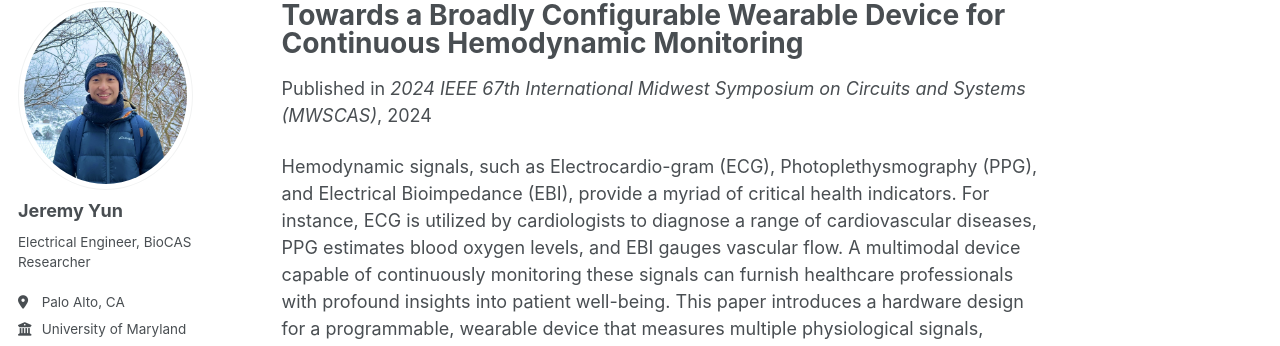
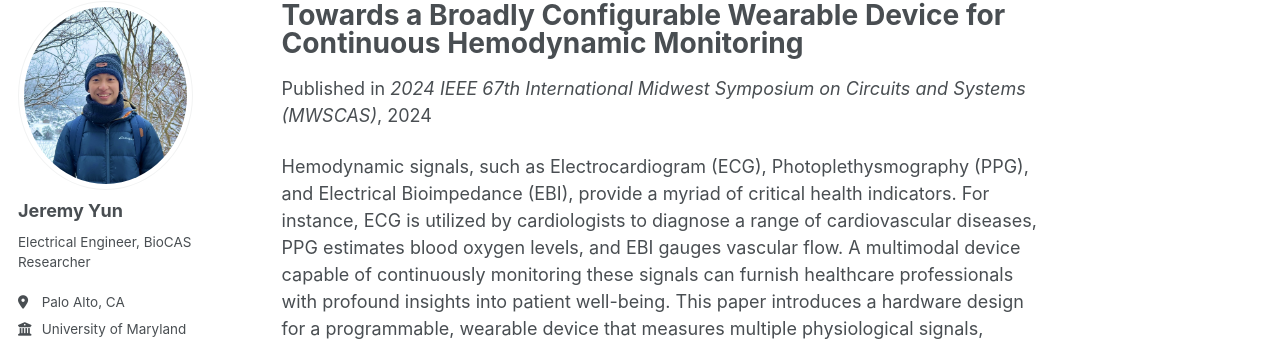
Before and after one commit to JermYeWorm/JermYeWorm.github.io, a Jekyll site: the page built from _publications/IEEE_MWSCAS_2024_Paper.md, in a window 1280 px wide and 900 px high. Shown: the part 105-451 px from the top of the window. Built offline with Jekyll 4.4.1, drawn with Linux system fonts in a browser that asks for light colours; some web fonts are replaced; some of the changed text lies outside the part shown.

Commit message:
update mwscas

```diff
--- a/_publications/IEEE_MWSCAS_2024_Paper.md
+++ b/_publications/IEEE_MWSCAS_2024_Paper.md
@@ -11,4 +11,4 @@ paperurl: 'http://jermyeworm.github.io/files/IEEE_MWSCAS_2024_Paper.pdf'
 citation: 'J. Yun, S. Nzama, and S. Shah, “Towards a Broadly Configurable Wearable Device for Continuous Hemodynamic Monitoring,” in <i>2024 IEEE 67th International Midwest Symposium on Circuits and Systems (MWSCAS)</i>, Aug. 2024, pp. 1309–1313, iSSN: 1558-3899. [Online]. Available: https://ieeexplore.ieee.org/document/10658959'
 ---
 
-Hemodynamic signals, such as Electrocardio-gram (ECG), Photoplethysmography (PPG), and Electrical Bioimpedance (EBI), provide a myriad of critical health indicators. For instance, ECG is utilized by cardiologists to diagnose a range of cardiovascular diseases, PPG estimates blood oxygen levels, and EBI gauges vascular flow. A multimodal device capable of continuously monitoring these signals can furnish healthcare professionals with profound insights into patient well-being. This paper introduces a hardware design for a programmable, wearable device that measures multiple physiological signals, including ECG, PPG, and EBI. Equipped with an onboard microprocessor, the device enables real-time data processing. Compact and efficient, the system measures just 60.5mm by 38.75mm, has low-power dissipation, and is powered by a coin cell battery. Using largely discrete commercial components and a custom electrode array, the open-source hardware allows for rapid configurability and broad usage applications within the health monitoring domain.
+Hemodynamic signals, such as Electrocardiogram (ECG), Photoplethysmography (PPG), and Electrical Bioimpedance (EBI), provide a myriad of critical health indicators. For instance, ECG is utilized by cardiologists to diagnose a range of cardiovascular diseases, PPG estimates blood oxygen levels, and EBI gauges vascular flow. A multimodal device capable of continuously monitoring these signals can furnish healthcare professionals with profound insights into patient well-being. This paper introduces a hardware design for a programmable, wearable device that measures multiple physiological signals, including ECG, PPG, and EBI. Equipped with an onboard microprocessor, the device enables real-time data processing. Compact and efficient, the system measures just 60.5mm by 38.75mm, has low-power dissipation, and is powered by a coin cell battery. Using largely discrete commercial components and a custom electrode array, the open-source hardware allows for rapid configurability and broad usage applications within the health monitoring domain.
```
